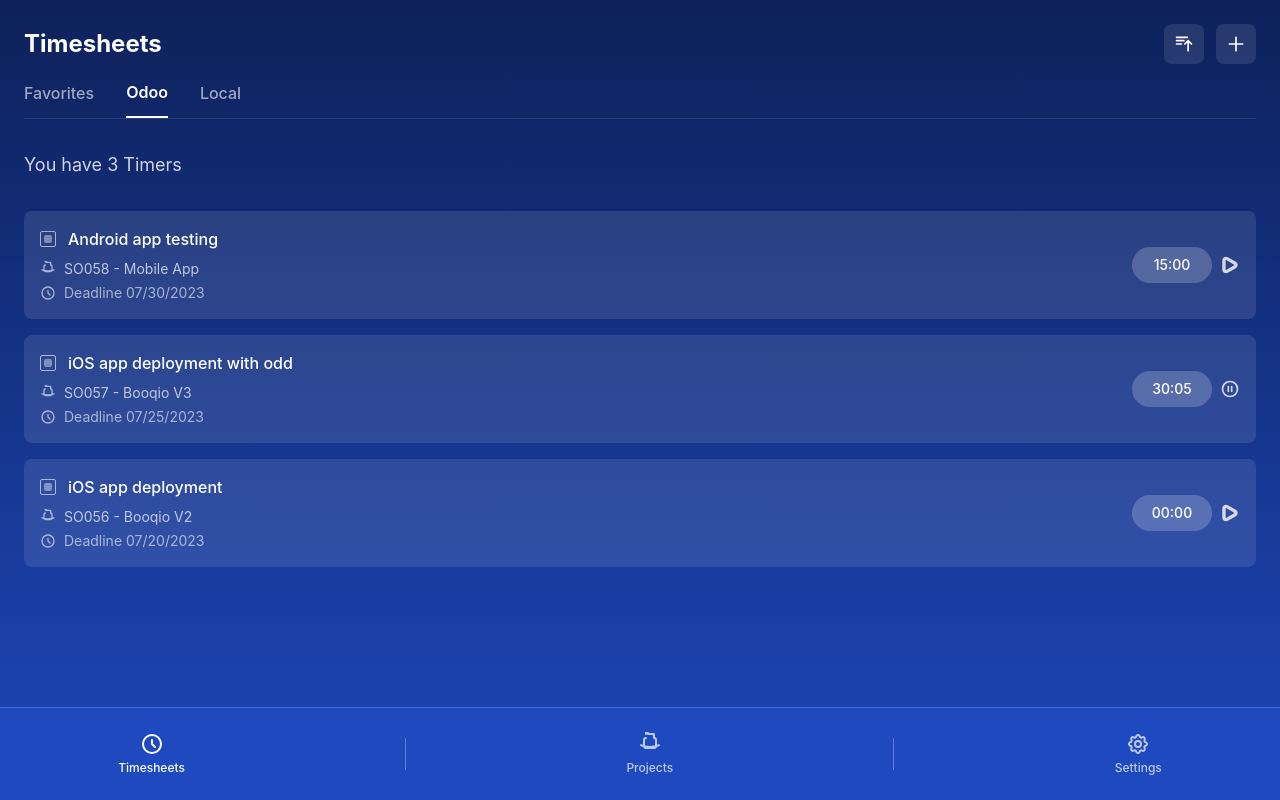
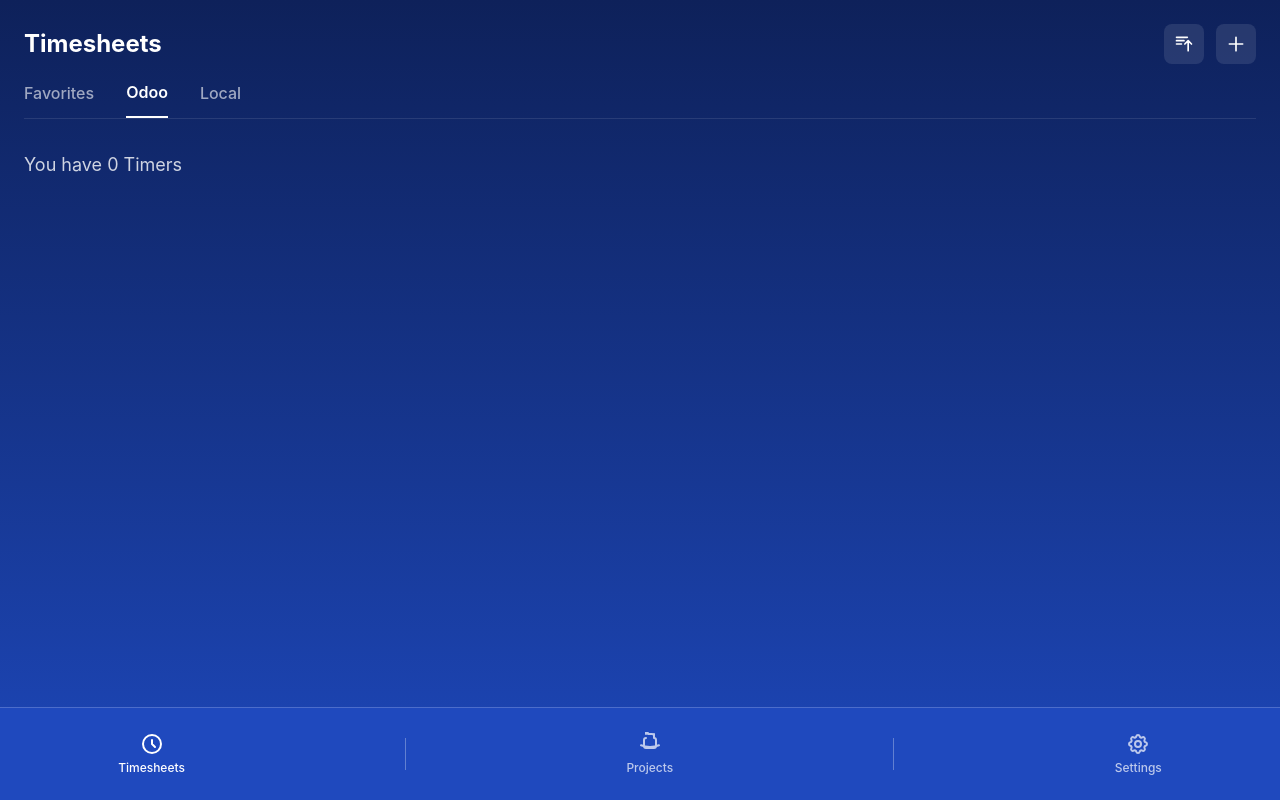
Before and after one commit to xhadix/timers, a React (Vite) app: page / in a window 1280 px wide. Built offline with nearby package versions, Linux system fonts and the light colour scheme.

Commit message:
remove mock data on timer

```diff
--- a/src/contexts/TimerContext.tsx
+++ b/src/contexts/TimerContext.tsx
@@ -15,41 +15,7 @@ type TimerAction =
   | { type: 'UPDATE_ELAPSED_TIME'; payload: { id: string; elapsedTime: number } };
 
 const initialState: TimerState = {
-  timers: [
-    {
-      id: '1',
-      title: 'iOS app deployment',
-      project: { id: '1', code: 'SO056', name: 'Booqio V2' },
-      deadline: '07/20/2023',
-      isFavorite: false,
-      isRunning: false,
-      elapsedTime: 0,
-      totalTime: 1800, // 30 minutes
-      status: 'stopped'
-    },
-    {
-      id: '2',
-      title: 'iOS app deployment with odd',
-      project: { id: '2', code: 'SO057', name: 'Booqio V3' },
-      deadline: '07/25/2023',
-      isFavorite: true,
-      isRunning: true,
-      elapsedTime: 1800, // 30 minutes
-      totalTime: 3600, // 1 hour
-      status: 'running'
-    },
-    {
-      id: '3',
-      title: 'Android app testing',
-      project: { id: '3', code: 'SO058', name: 'Mobile App' },
-      deadline: '07/30/2023',
-      isFavorite: true,
-      isRunning: false,
-      elapsedTime: 900, // 15 minutes
-      totalTime: 2700, // 45 minutes
-      status: 'paused'
-    }
-  ]
+  timers: []
 };
 
 const timerReducer = (state: TimerState, action: TimerAction): TimerState => {
```
